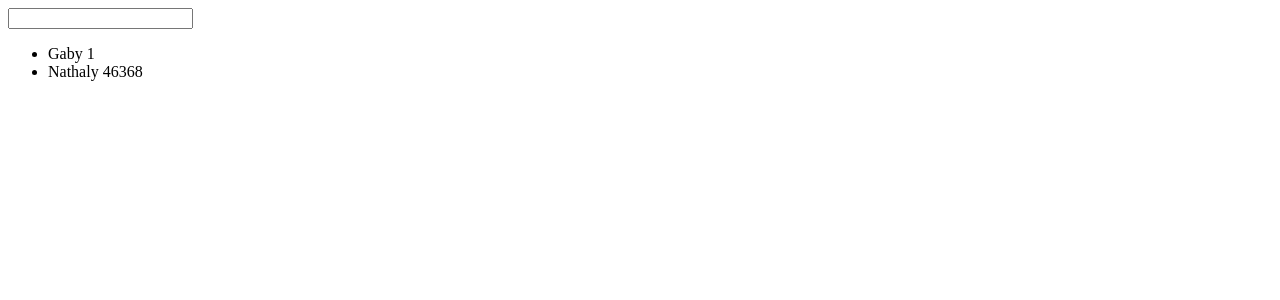
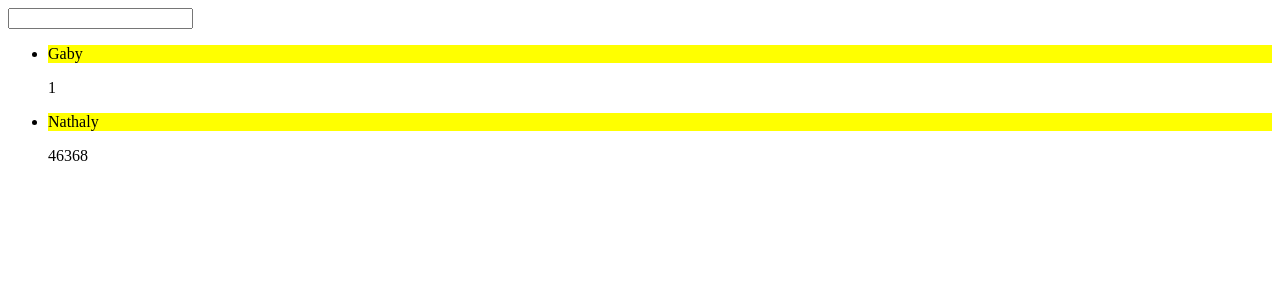
Before and after one commit to iBag159/first-ngapp, an Angular app: page / in a window 1280 px wide. Shown: the top 300 px of the page. Built offline with nearby package versions, Linux system fonts and the light colour scheme.

Commit message:
Dealing with directives for transforming defaault behaviour from an HTML element

```diff
--- a/src/app/app.module.ts
+++ b/src/app/app.module.ts
@@ -10,6 +10,7 @@
 import { FormatDatePipe } from './format-date.pipe';
 import { ListComponent } from './components/list/list.component';
 import { FibonacciPipe } from './pipes/fibonacci.pipe';
+import { HighlightDirective } from './directives/highlight.directive';
 
 @NgModule({
   declarations: [
@@ -19,7 +20,8 @@
     ReversePipe,
     FormatDatePipe,
     ListComponent,
-    FibonacciPipe
+    FibonacciPipe,
+    HighlightDirective
   ],
   imports: [
     BrowserModule,
--- a/src/app/components/list/list.component.html
+++ b/src/app/components/list/list.component.html
@@ -1,6 +1,7 @@
 <input type="text" [(ngModel)]="name" (keydown.enter)="addUser()" />
 <ul>
-    <li *ngFor="let user of users">
-        {{ user.name }} {{ user.number | fibonacci }}
-    </li>
+  <li *ngFor="let user of users">
+    <p appHighlight>{{ user.name }}</p>
+    {{ user.number | fibonacci }}
+  </li>
 </ul>
--- /dev/null
+++ b/src/app/directives/highlight.directive.ts
@@ -0,0 +1,14 @@
+import { Directive, ElementRef } from '@angular/core';
+
+// modificar el comportamiento por defecto de un elemento HTML
+
+@Directive({
+  selector: '[appHighlight]'
+})
+export class HighlightDirective {
+
+  constructor(private element: ElementRef) { //los parametros son Servicios / inyeccion de dependencias / singleton
+    this.element.nativeElement.style.backgroundColor = 'yellow';
+  }
+
+}
--- a/src/app/pipes/fibonacci.pipe.ts
+++ b/src/app/pipes/fibonacci.pipe.ts
@@ -1,4 +1,6 @@
 import { Pipe, PipeTransform } from '@angular/core';
+
+// transformar datos
 
 const fibonacci = (number: number): number => {
   if(number === 1 ||  number === 2) {
```
Also changed, not shown: 1 other file (tests, documents, lock files or other folders).
